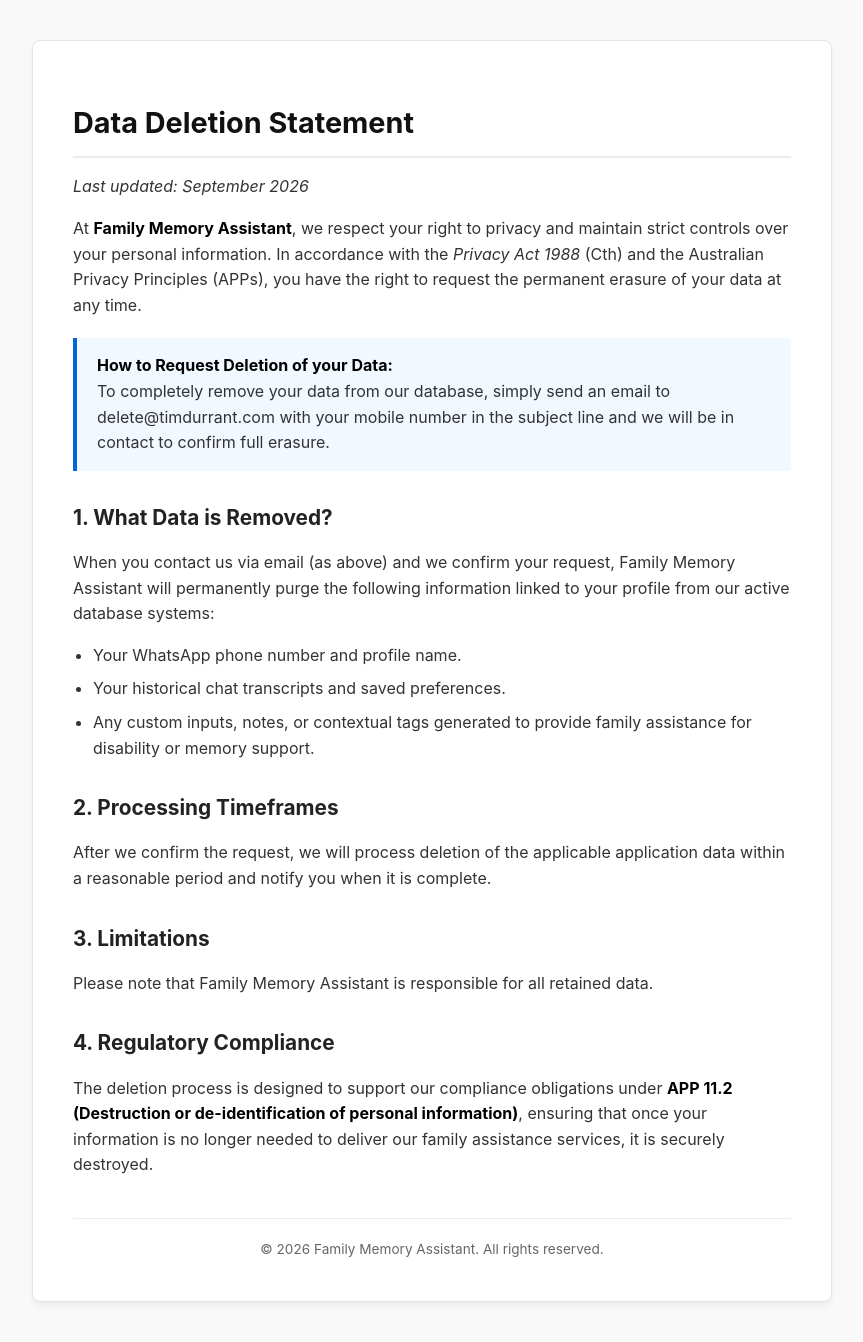
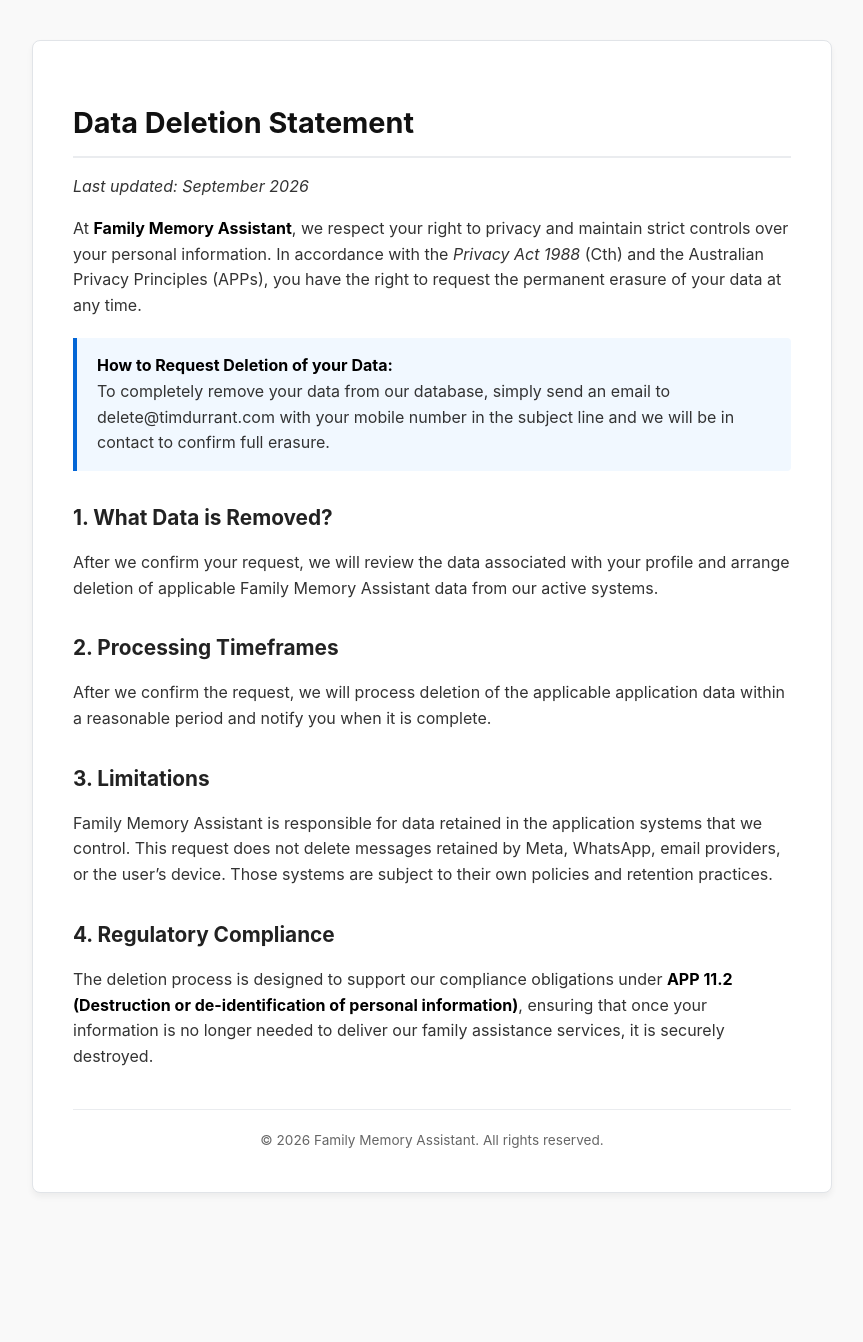
Before and after one commit to tim-durrant/timdurrant.com, a Jekyll site: the page userdata/index.html, which Jekyll copies as it is, in a window 1280 px wide. Shown: the whole page, without its empty margins (208-1071 px from the left). Built offline with Jekyll 4.4.1, drawn with Linux system fonts in a browser that asks for light colours; after the commit the page ends 1233 px from its top, so only the background shows below that.

Commit message:
Update index.html

```diff
--- a/userdata/index.html
+++ b/userdata/index.html
@@ -77,18 +77,13 @@
     </div>
 
     <h2>1. What Data is Removed?</h2>
-    <p>When you contact us via email (as above) and we confirm your request, Family Memory Assistant will permanently purge the following information linked to your profile from our active database systems:</p>
-    <ul>
-        <li>Your WhatsApp phone number and profile name.</li>
-        <li>Your historical chat transcripts and saved preferences.</li>
-        <li>Any custom inputs, notes, or contextual tags generated to provide family assistance for disability or memory support.</li>
-    </ul>
+    <p>After we confirm your request, we will review the data associated with your profile and arrange deletion of applicable Family Memory Assistant data from our active systems.</p>
 
     <h2>2. Processing Timeframes</h2>
     <p>After we confirm the request, we will process deletion of the applicable application data within a reasonable period and notify you when it is complete.</p>
 
     <h2>3. Limitations</h2>
-    <p>Please note that Family Memory Assistant is responsible for all retained data.</p>
+    <p>Family Memory Assistant is responsible for data retained in the application systems that we control. This request does not delete messages retained by Meta, WhatsApp, email providers, or the user’s device. Those systems are subject to their own policies and retention practices.</p>
 
     <h2>4. Regulatory Compliance</h2>
     <p>The deletion process is designed to support our compliance obligations under <strong>APP 11.2 (Destruction or de-identification of personal information)</strong>, ensuring that once your information is no longer needed to deliver our family assistance services, it is securely destroyed.</p>
```
